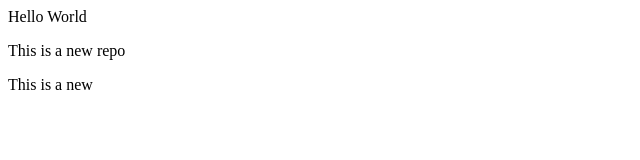
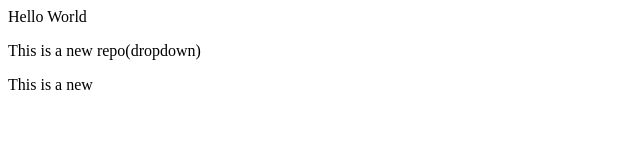
Before and after one commit to RudreshJain/Learning-Git, a plain HTML site: page index.html in a window 1280 px wide. Shown: the full height of the page, 0-640 px from the left. Drawn offline with Linux system fonts and the light colour scheme.

Commit message:
added dropdown

```diff
--- a/index.html
+++ b/index.html
@@ -1,5 +1,5 @@
 <p>
     Hello World
 </p>
-<p>This is a new repo</p>
+<p>This is a new repo(dropdown)</p>
 <p>This is a new</p>
```
